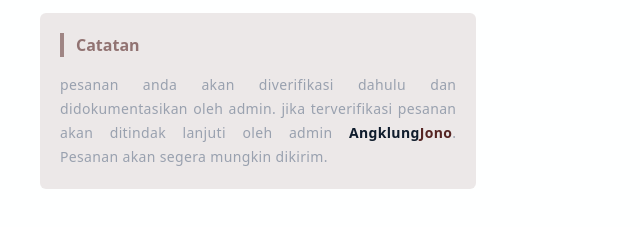
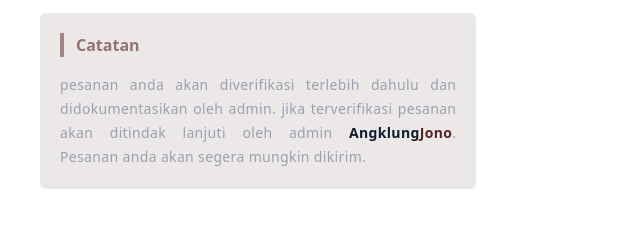
Before and after one commit to fadli154/-Tim_Azkaa-_WebsiteUMKM_ITsDay-, a website: page src/index.html in a window 1280 px wide. Shown: the part 2884-3111 px from the top of the page, 0-640 px from the left. Drawn offline with Linux system fonts and the light colour scheme.

Commit message:
Fix: bug chatbot overflow

```diff
--- a/src/index.html
+++ b/src/index.html
@@ -397,7 +397,7 @@
 
     <!-- whatsapp bot -->
 
-    <section id="chatbot" class="chatbot">
+    <section id="chatbot" class="chatbot relative overflow-x-hidden">
       <div class="container flex flex-col justify-center min-h-screen py-10 lg:py-5 bg-bot-section md:flex-nowrap md:flex-row-reverse">
         <div class="block w-full h-max md:self-center lg:w-[60%]">
           <div class="flex justify-center md:justify-end">
@@ -421,8 +421,9 @@
           <div class="w-full h-auto bg-primary/10 rounded-md p-4 lg:p-5 2xl:p-6 lg:w-[80%] lg:mt-4 2xl:mt-12">
             <h1 class="text-base text-primary/60 font-semibold sm:w-full sm:pb-0 mb-2 sm:mb-0 lg:text-base xl:w-[90%] 2xl:text-xl border-l-4 border-primary/50 pl-3 md:text-xl">Catatan</h1>
             <p class="min-w-full pt-1 text-sm font-normal leading-6 tracking-wide text-gray-400 sm:pt-2 lg:w-[90%] lg:text-sm xl:pt-4 2xl:text-lg text-pretty 2xl:w-full text-justify lg:pt-0 lg-:text-sm">
-              pesanan anda akan diverifikasi dahulu dan didokumentasikan oleh admin. jika terverifikasi pesanan akan ditindak lanjuti oleh admin <span class="font-bold text-heading">Angklung<span class="text-primary">Jono</span></span
-              >. Pesanan akan segera mungkin dikirim.
+              pesanan anda akan diverifikasi terlebih dahulu dan didokumentasikan oleh admin. jika terverifikasi pesanan akan ditindak lanjuti oleh admin
+              <span class="font-bold text-heading">Angklung<span class="text-primary">Jono</span></span
+              >. Pesanan anda akan segera mungkin dikirim.
             </p>
           </div>
         </div>
```
